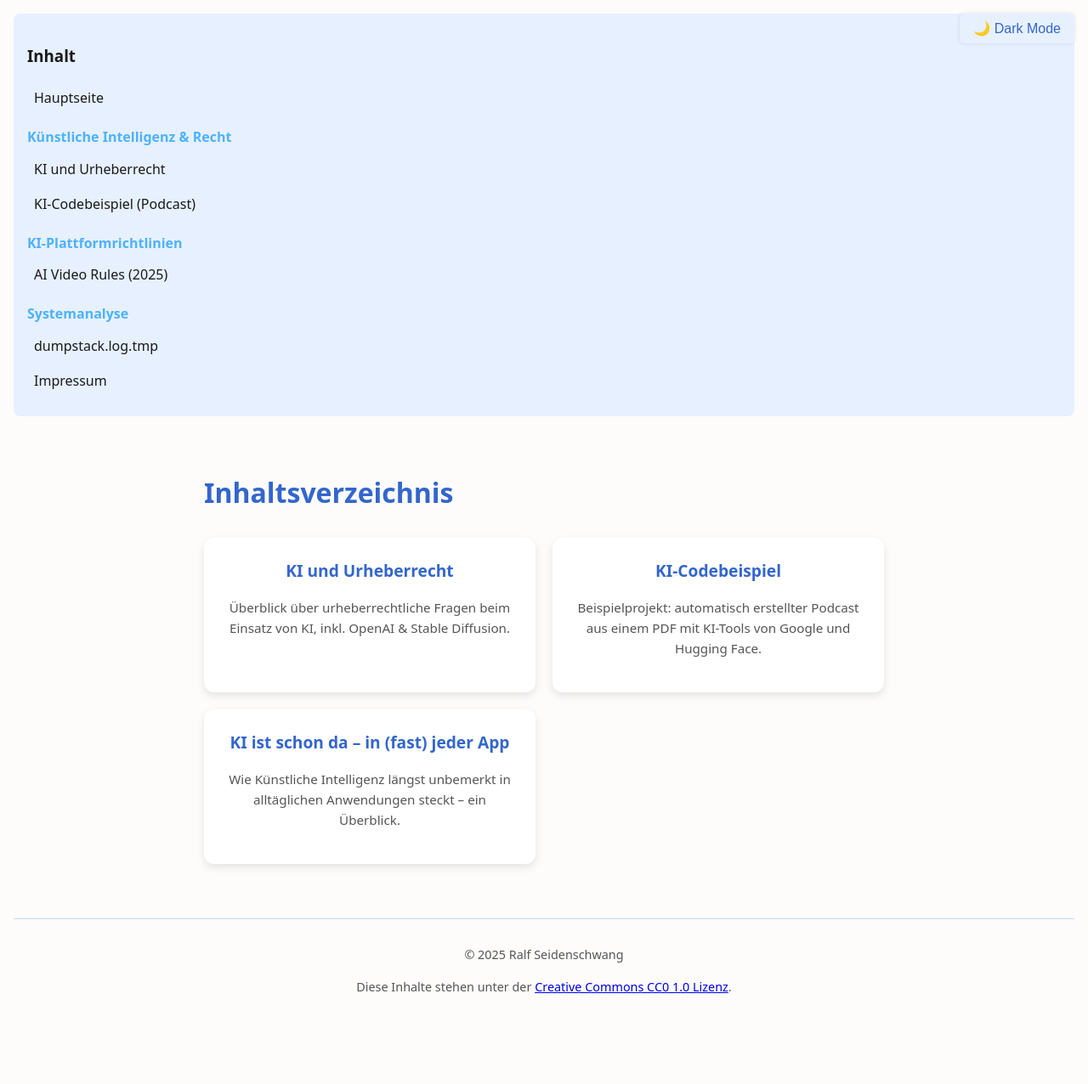
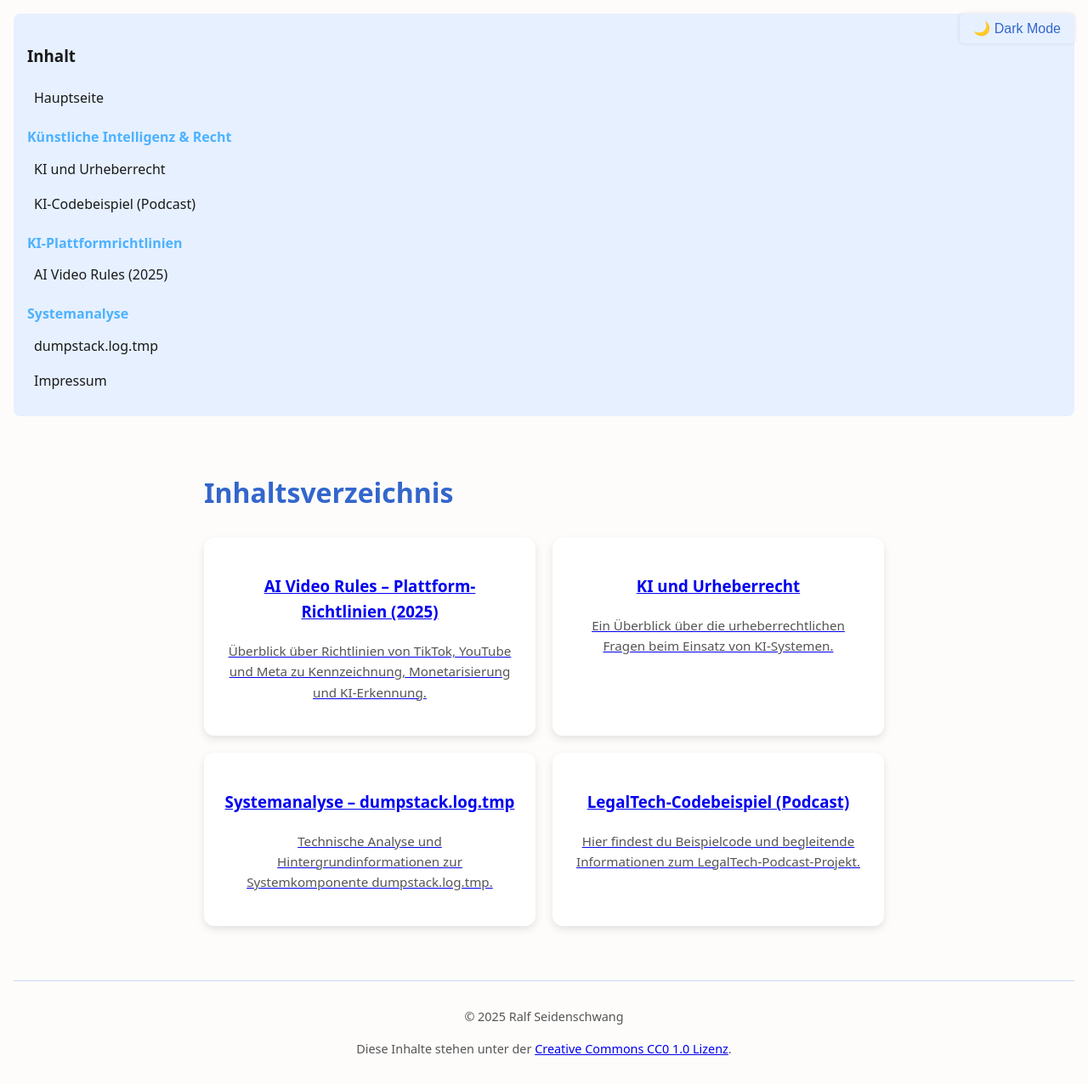
Before and after one commit to RalfSei/RalfSei.github.io, a Jekyll site: the page built from index.md, in a window 1280 px wide. Shown: the whole page at 85% size. Built offline with Jekyll 4.4.1, drawn with Linux system fonts in a browser that asks for light colours; before the commit the page ends 1203 px from its top, so only the background shows below that.

Commit message:
Aktualisieren von index.md

```diff
--- a/index.md
+++ b/index.md
@@ -1,23 +1,26 @@
 ---
 layout: default
-title: "Inhaltsverzeichnis – Ralf Seidenschwang"
+title: "Hauptseite"
+permalink: /
 ---
 
 # Inhaltsverzeichnis
 
+{% comment %}
+Alle Seiten aus _pages/ anzeigen (Standard: show_on_home = true via defaults).
+Sortierung: nav_order, dann title.
+{% endcomment %}
+
+{% assign all_pages = site.pages | where_exp: "p", "p.path contains '_pages/'" %}
+{% assign visible = all_pages | where_exp: "p", "p.nav != false and p.show_on_home != false" %}
+{% assign sorted = visible | sort: "title" | sort: "nav_order" %}
+
 <div class="grid">
-  <div class="card">
-    <a href="/ki-urheberrecht/">KI und Urheberrecht</a>
-    <p>Überblick über urheberrechtliche Fragen beim Einsatz von KI, inkl. OpenAI & Stable Diffusion.</p>
-  </div>
-
-  <div class="card">
-    <a href="/legaltech-codebeispiel/">KI-Codebeispiel</a>
-    <p>Beispielprojekt: automatisch erstellter Podcast aus einem PDF mit KI-Tools von Google und Hugging Face.</p>
-  </div>
-
-  <div class="card">
-    <a href="/KI-in-Alltags-Apps/">KI ist schon da – in (fast) jeder App</a>
-    <p>Wie Künstliche Intelligenz längst unbemerkt in alltäglichen Anwendungen steckt – ein Überblick.</p>
-  </div>
+  {% for p in sorted %}
+    {% assign teaser = p.summary | default: p.excerpt | default: p.content | strip_html | truncate: 160 %}
+    <a class="card" href="{{ p.url }}">
+      <h3>{{ p.title }}</h3>
+      <p>{{ teaser }}</p>
+    </a>
+  {% endfor %}
 </div>
```
